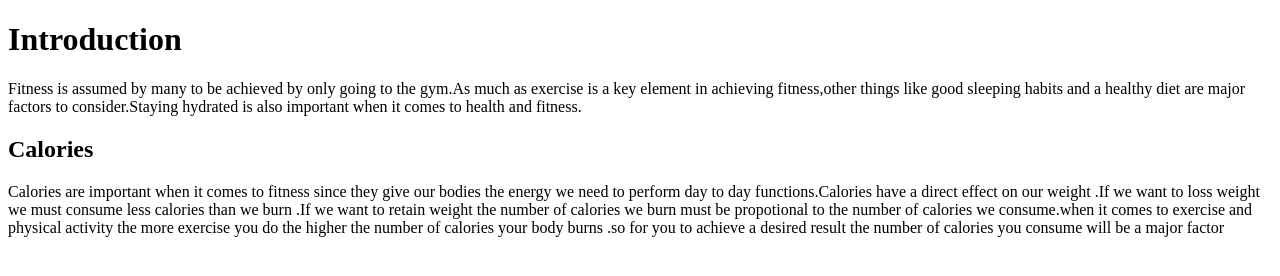
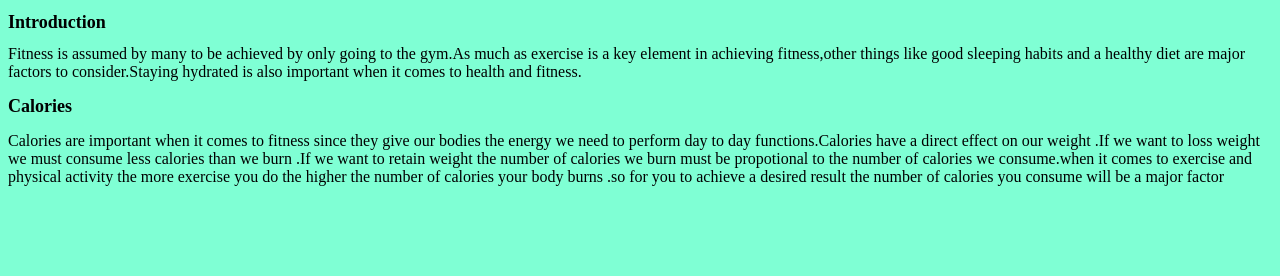
Before and after one commit to PeaceAngel05/Fitness-Website, a plain HTML site: page index.html in a window 1280 px wide. Drawn offline with Linux system fonts and the light colour scheme.

Commit message:
Fitness commit

```diff
--- a/index.html
+++ b/index.html
@@ -1,12 +1,12 @@
 <!DOCTYPE html>
 <html>
-    <head>
-        <title>Health and Fitness</title>
+    <head lang="en">
+        <title style="color: blueviolet;">Health and Fitness</title>
     </head>
-    <body>
-        <h1>Introduction</h1>
+    <body style="background-color: aquamarine;">
+        <h1 style="font-size: large;">Introduction</h1>
         <p1>Fitness is assumed by many to be achieved by only going to the gym.As much as exercise is a key element in achieving fitness,other things like good sleeping habits and a healthy diet are major factors to consider.Staying hydrated is also important when it comes to health and fitness.</p1>
-        <h2>Calories</h2>
+        <h2 style="font-size: large;">Calories</h2>
         <p2>Calories are important when it comes to fitness since they give our bodies the energy we need to perform day to day functions.Calories have a direct effect on our weight .If we want to loss weight we must consume less calories than we burn .If we want to retain weight the number of calories we burn must be propotional to the number of calories we consume.when it comes to exercise and physical activity the more exercise you do the higher the number of calories your body burns .so for you to achieve a desired result the number of calories you consume will be a major factor </p2>
     </body>
 </html>
```
